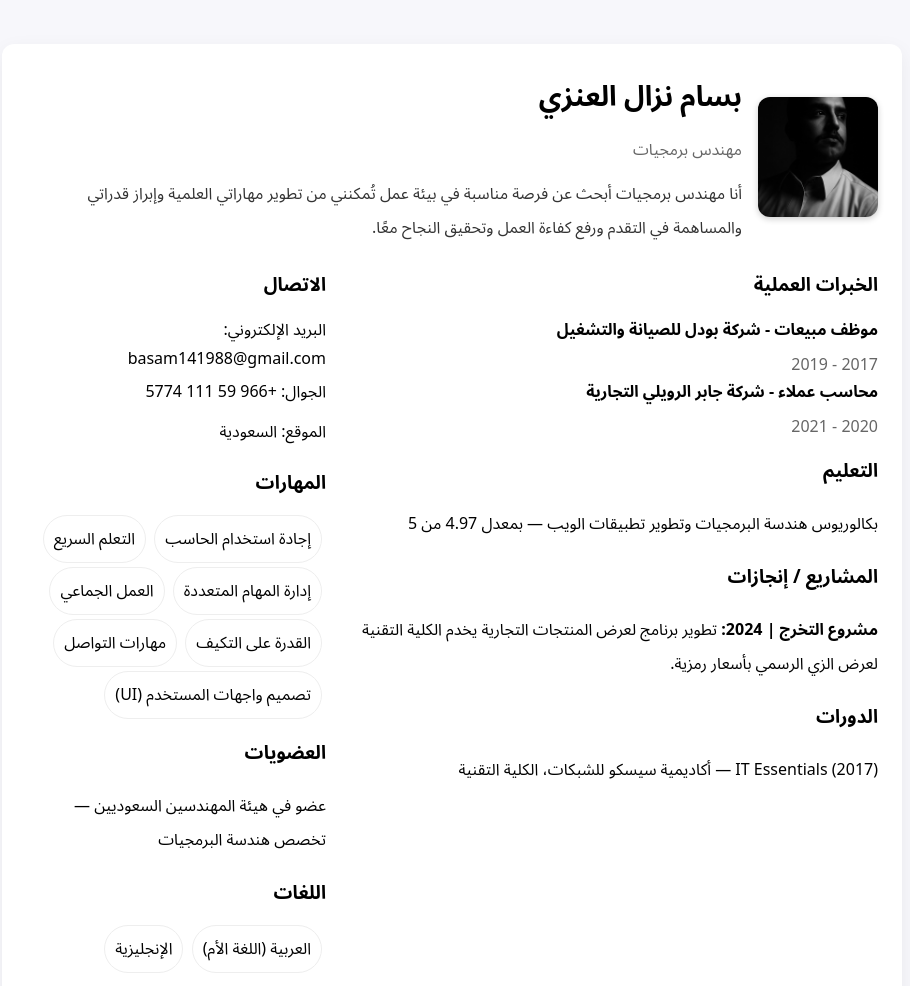
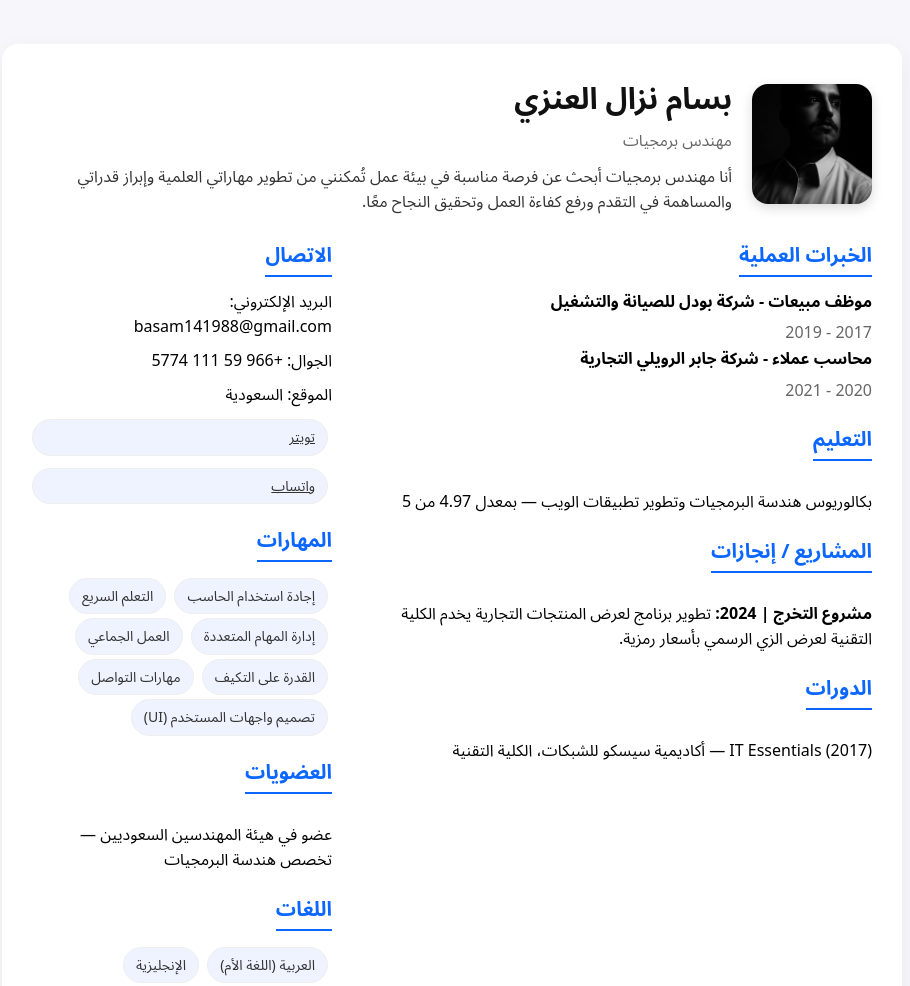
Before and after one commit to bssam1419/ba, a plain HTML site: page index.html in a window 1280 px wide. Shown: the top 986 px of the page, without its empty margins (188-1098 px from the left). Drawn offline with Linux system fonts and the light colour scheme.

Commit message:
Add files via upload

```diff
--- a/index.html
+++ b/index.html
@@ -5,24 +5,163 @@
   <meta name="viewport" content="width=device-width,initial-scale=1" />
   <title>السيرة الذاتية - بسام نزال العنزي</title>
   <style>
-    :root{--bg:#f7f7fb;--card:#fff;--accent:#0b67ff;--muted:#666}
-    body{font-family:system-ui,-apple-system,Segoe UI,Roboto,'Noto Sans Arabic',sans-serif;background:var(--bg);margin:0;padding:24px}
-    .container{max-width:900px;margin:20px auto}
-    .card{background:var(--card);padding:24px;border-radius:12px;box-shadow:0 6px 20px rgba(20,20,40,.06)}
-    header{display:flex;gap:16px;align-items:center}
-    .photo{width:120px;height:120px;border-radius:12px;overflow:hidden;flex-shrink:0;box-shadow:0 2px 6px rgba(0,0,0,0.2)}
-    .photo img{width:100%;height:100%;object-fit:cover}
-    h1{margin:0;font-size:28px}
-    h2{margin:8px 0;color:var(--accent)}
-    .meta{color:var(--muted);margin-top:6px}
-    .grid{display:grid;grid-template-columns:1fr 300px;gap:20px;margin-top:20px}
-    .section{margin-bottom:14px}
-    .section h3{margin:0 0 8px 0}
-    ul{margin:0;padding-left:18px}
-    .tag{display:inline-block;padding:6px 10px;border-radius:999px;border:1px solid #eee;margin:4px 4px 0 0}
-    .contact{display:flex;flex-direction:column;gap:6px}
-    pre{white-space:pre-wrap}
-    @media(max-width:820px){.grid{grid-template-columns:1fr;}.photo{width:96px;height:96px}}
+    :root {
+      --bg: #f7f7fb;
+      --card: #fff;
+      --accent: #0b67ff;
+      --muted: #666;
+      --shadow: rgba(20, 20, 40, 0.06);
+      --tag-bg: #eef3ff;
+      --tag-hover: #0b67ff;
+      --tag-color-hover: #fff;
+    }
+
+    body {
+      font-family: system-ui, -apple-system, 'Segoe UI', Roboto, 'Noto Sans Arabic', sans-serif;
+      background: var(--bg);
+      margin: 0;
+      padding: 24px;
+      line-height: 1.6;
+    }
+
+    .container {
+      max-width: 900px;
+      margin: 20px auto;
+    }
+
+    .card {
+      background: var(--card);
+      padding: 30px;
+      border-radius: 16px;
+      box-shadow: 0 8px 24px var(--shadow);
+      transition: transform 0.3s ease, box-shadow 0.3s ease;
+    }
+
+    .card:hover {
+      transform: translateY(-4px);
+      box-shadow: 0 12px 30px var(--shadow);
+    }
+
+    header {
+      display: flex;
+      gap: 20px;
+      align-items: center;
+      margin-bottom: 24px;
+    }
+
+    .photo {
+      width: 120px;
+      height: 120px;
+      border-radius: 16px;
+      overflow: hidden;
+      flex-shrink: 0;
+      box-shadow: 0 4px 12px rgba(0, 0, 0, 0.15);
+      transition: transform 0.3s ease;
+    }
+
+    .photo img {
+      width: 100%;
+      height: 100%;
+      object-fit: cover;
+    }
+
+    .photo:hover {
+      transform: scale(1.05);
+    }
+
+    h1 {
+      margin: 0;
+      font-size: 30px;
+      color: #111;
+    }
+
+    h2 {
+      margin: 8px 0;
+      color: var(--accent);
+    }
+
+    .meta {
+      color: var(--muted);
+      margin-top: 6px;
+    }
+
+    .grid {
+      display: grid;
+      grid-template-columns: 1fr 300px;
+      gap: 24px;
+      margin-top: 20px;
+    }
+
+    main section, aside section {
+      margin-bottom: 20px;
+    }
+
+    .section h3 {
+      margin: 0 0 12px 0;
+      font-size: 20px;
+      color: var(--accent);
+      border-bottom: 2px solid var(--accent);
+      display: inline-block;
+      padding-bottom: 4px;
+    }
+
+    ul {
+      margin: 0;
+      padding-left: 18px;
+    }
+
+    .tag {
+      display: inline-block;
+      padding: 6px 12px;
+      border-radius: 999px;
+      border: 1px solid #eee;
+      margin: 4px 4px 0 0;
+      background: var(--tag-bg);
+      color: #333;
+      font-size: 14px;
+      transition: all 0.3s ease;
+    }
+
+    .tag:hover {
+      background: var(--tag-hover);
+      color: var(--tag-color-hover);
+      border-color: var(--tag-hover);
+      cursor: default;
+    }
+
+    .contact {
+      display: flex;
+      flex-direction: column;
+      gap: 8px;
+    }
+
+    footer {
+      margin-top: 24px;
+      color: var(--muted);
+      font-size: 14px;
+      text-align: center;
+    }
+
+    pre {
+      white-space: pre-wrap;
+    }
+
+    /* تحسين العرض على الشاشات الصغيرة */
+    @media(max-width: 820px){
+      .grid {
+        grid-template-columns: 1fr;
+      }
+      .photo {
+        width: 96px;
+        height: 96px;
+      }
+      h1 {
+        font-size: 24px;
+      }
+      .section h3 {
+        font-size: 18px;
+      }
+    }
   </style>
 </head>
 <body>
@@ -35,7 +174,9 @@
         <div>
           <h1 id="name">بسام نزال العنزي</h1>
           <div id="title" class="meta">مهندس برمجيات</div>
-          <div id="summary" style="margin-top:10px;color:#333">أنا مهندس برمجيات أبحث عن فرصة مناسبة في بيئة عمل تُمكنني من تطوير مهاراتي العلمية وإبراز قدراتي والمساهمة في التقدم ورفع كفاءة العمل وتحقيق النجاح معًا.</div>
+          <div id="summary" style="margin-top:10px;color:#333">
+            أنا مهندس برمجيات أبحث عن فرصة مناسبة في بيئة عمل تُمكنني من تطوير مهاراتي العلمية وإبراز قدراتي والمساهمة في التقدم ورفع كفاءة العمل وتحقيق النجاح معًا.
+          </div>
         </div>
       </header>
 
@@ -84,6 +225,8 @@
               <div id="email">البريد الإلكتروني: basam141988@gmail.com</div>
               <div id="phone">الجوال: +966 59 111 5774</div>
               <div id="location">الموقع: السعودية</div>
+              <a href="https://twitter.com/bssam_1419" target="_blank" class="tag">تويتر</a>
+              <a href="https://wa.me/966591115774" target="_blank" class="tag">واتساب</a>
             </div>
           </section>
 
@@ -117,7 +260,9 @@
         </aside>
       </div>
 
-      <footer style="margin-top:18px;color:var(--muted);font-size:14px">تم إنشاء هذه الصفحة من السيرة الذاتية الخاصة ببسام نزال العنزي.</footer>
+      <footer>
+        تم إنشاء هذه الصفحة من السيرة الذاتية الخاصة ببسام نزال العنزي.
+      </footer>
     </div>
   </div>
 </body>
```
